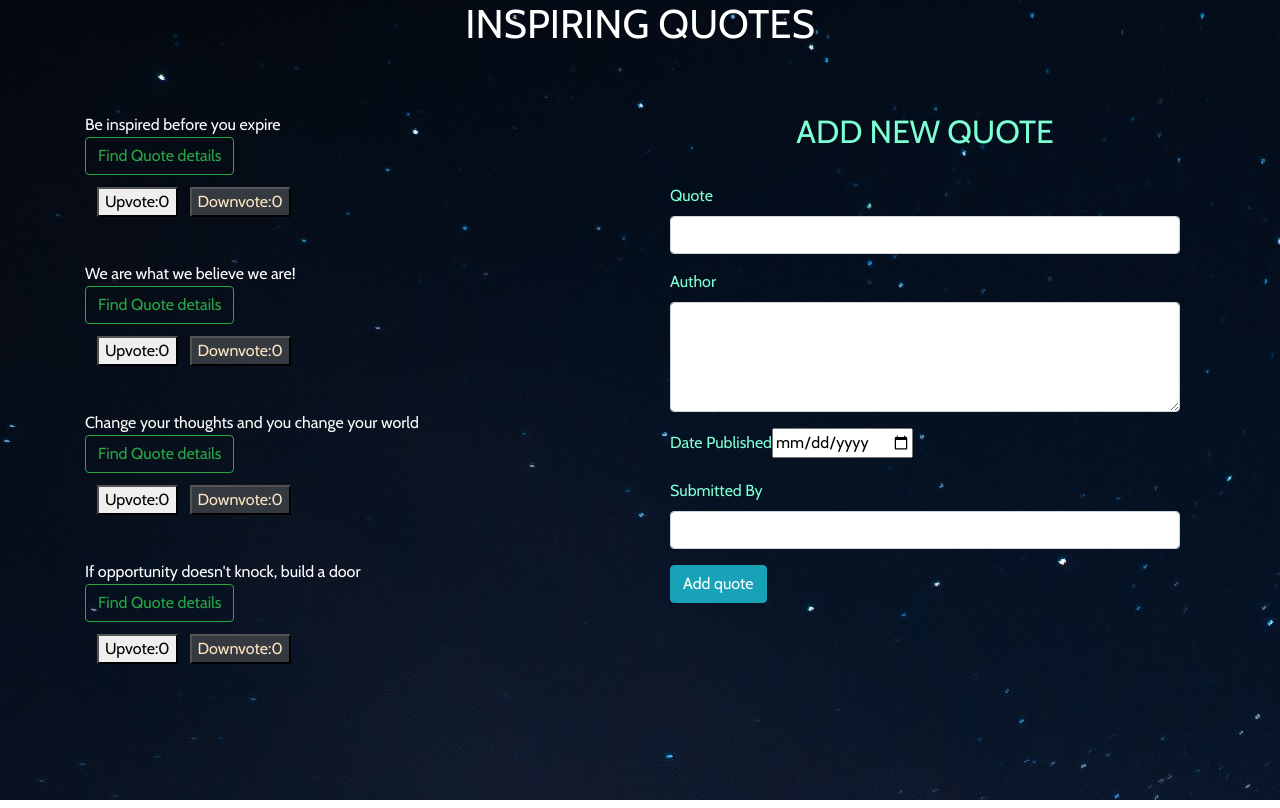
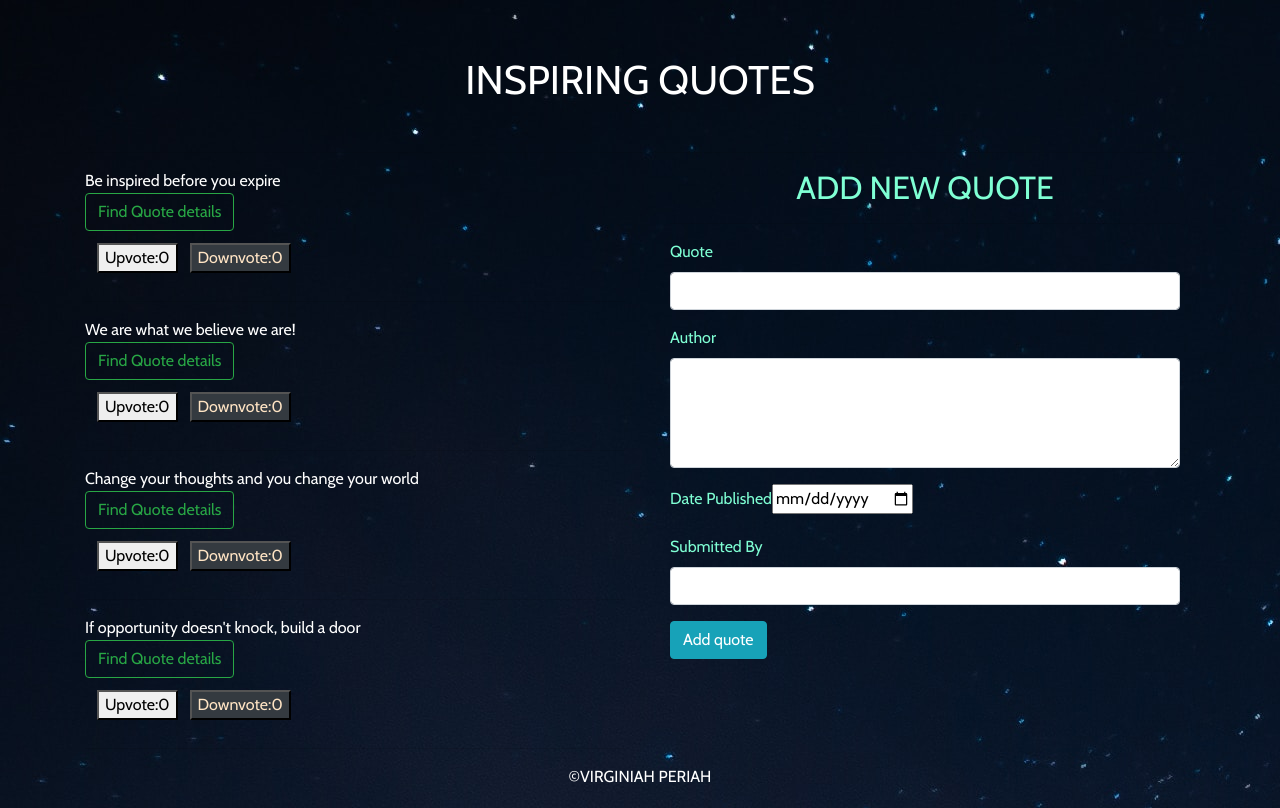
Before and after one commit to virginiah894/Quotes, an Angular app: page / in a window 1280 px wide. Built offline with nearby package versions, Linux system fonts and the light colour scheme.

Commit message:
add copyright

```diff
--- a/src/app/quote/quote.component.html
+++ b/src/app/quote/quote.component.html
@@ -1,5 +1,5 @@
 <div class="container">
- <h1 style="text-align: center;">INSPIRING QUOTES</h1>
+ <h1 id="h"style="text-align: center;">INSPIRING QUOTES</h1>
  <br>
  <hr>
 
@@ -30,5 +30,5 @@
     {{currentTop()|uppercase}}
 
   </div>
-
+   <p style="text-align:center;">&copy;VIRGINIAH PERIAH</p>
   </div>
--- a/src/styles.css
+++ b/src/styles.css
@@ -4,7 +4,11 @@ body{
   color:white;
   font-family: 'Cabin', sans-serif;
   font-size: 1.43m;
+  padding: 3px;
 }
 #form{
   color:aquamarine;
 }
+#h{
+  margin-top: 53px;
+}
```
